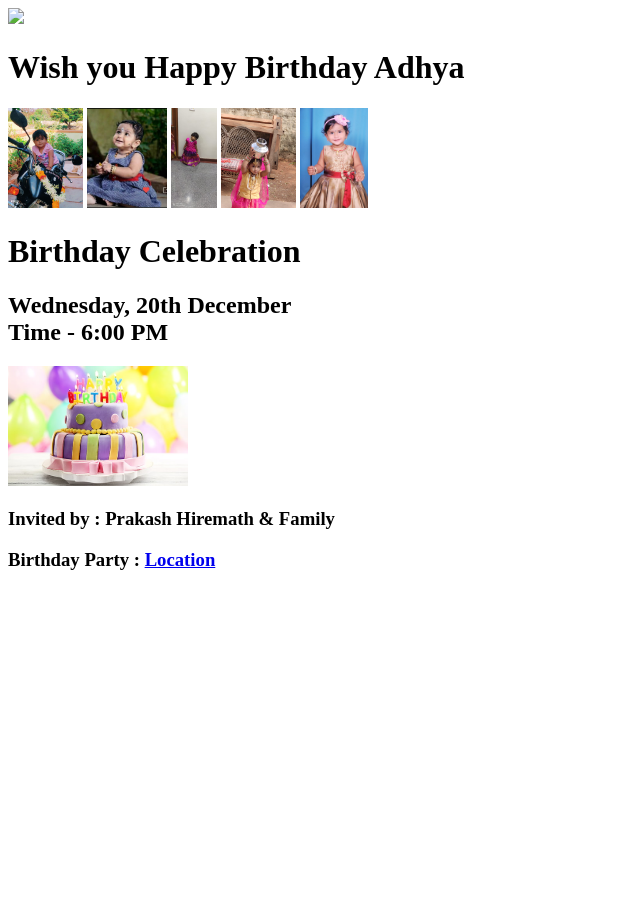
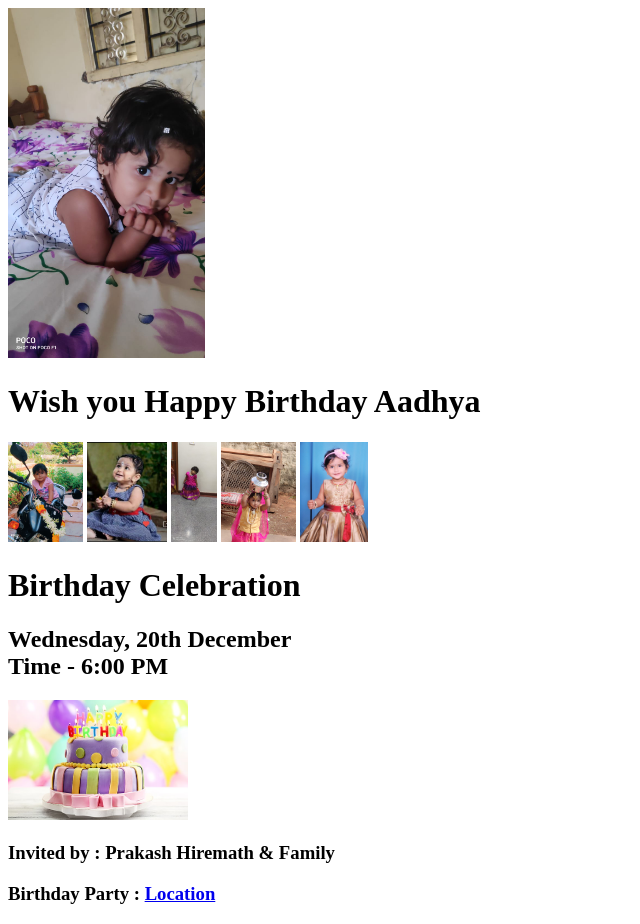
Before and after one commit to mrutyumjayatm/adhybirthdayinvite, a plain HTML site: page index.html in a window 1280 px wide. Shown: the whole page, without its empty margins (0-640 px from the left). Before the commit the page ends 800 px from the top, so only its background shows below. Drawn offline with Linux system fonts and the light colour scheme.

Commit message:
Update index.html

```diff
--- a/index.html
+++ b/index.html
@@ -3,11 +3,11 @@
     <head>
         <meta charset="UTF-8">
         <title>Birthday Invite</title>
-        <img src="Aadhya_3.jpg" height="350"/>
+        <img src="Adhya_3.jpg" height="350"/>
     </head>
 
     <body>
-        <h1>Wish you Happy Birthday Adhya</h1>
+        <h1>Wish you Happy Birthday Aadhya</h1>
         <img src="Adhya_5.jpg" height="100" />
         <img src="Adhya_2.jpg" height="100" />
         <img src="Adhya_4.jpg" height="100" />
```
